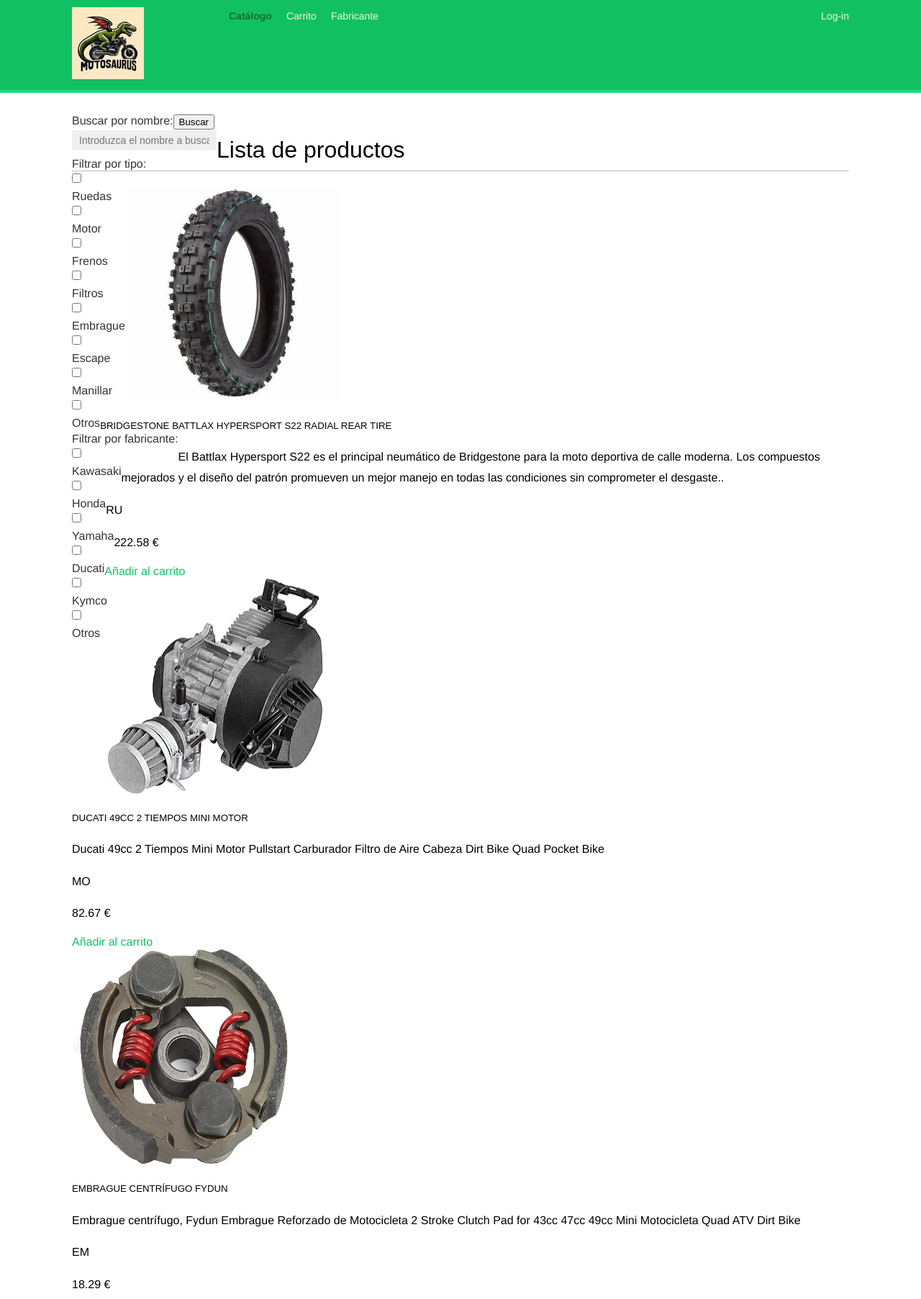
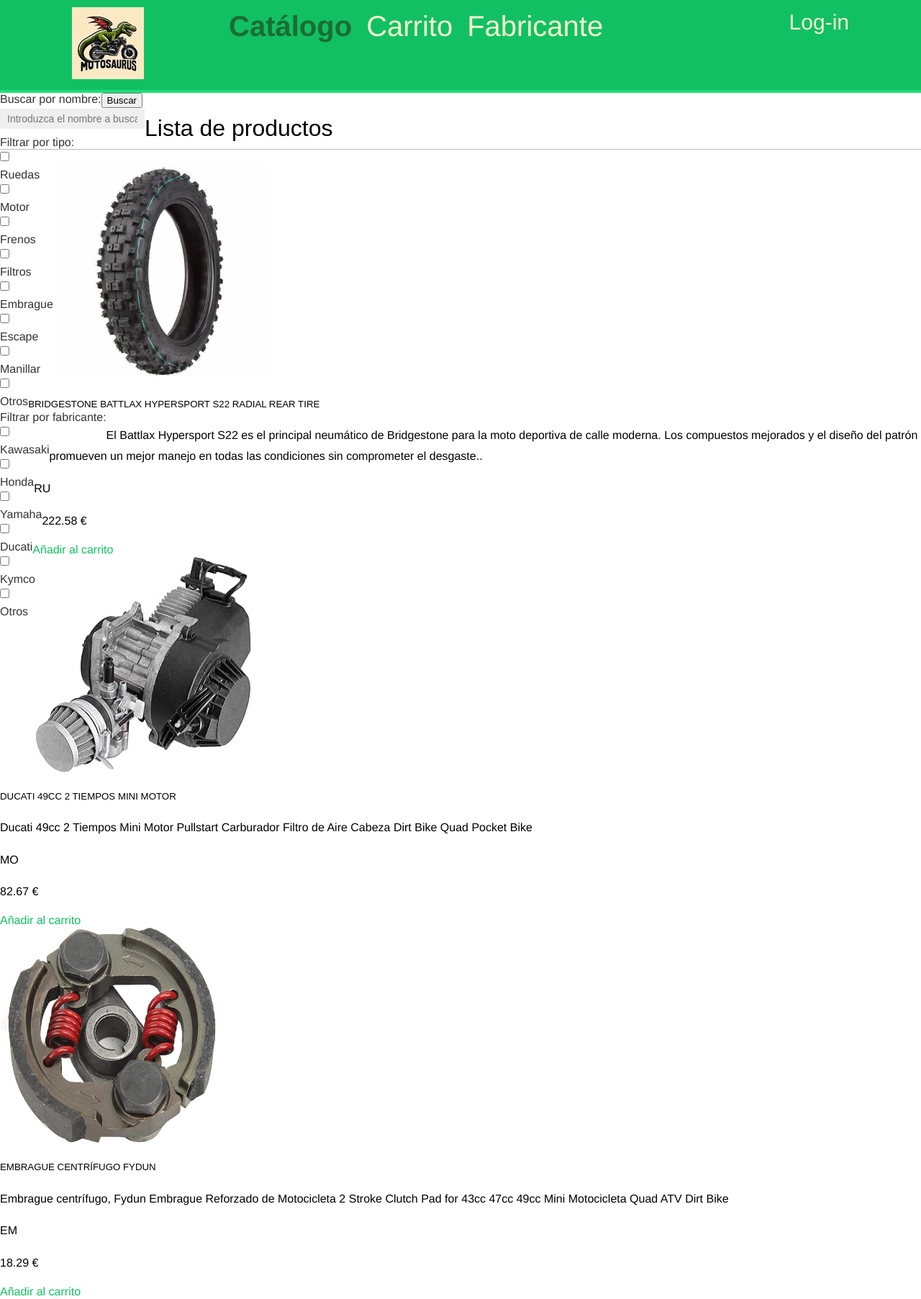
Before and after one commit to Miguel-Angel-Roldan-Garcia/PGPI-3.11-Motosaurio, a Django app: page /account/ in a window 1280 px wide. Shown: the top 1805 px of the page at 72% size. Run offline with Django 4.2, Linux system fonts and the light colour scheme; data comes from the database, SQL or seed files in the repository; some libraries are stand-ins or nearby versions; some web fonts are replaced.

Commit message:
Co-authored-by: Miguel-Angel-Roldan-Garcia <Miguel-Angel-Roldan-Garcia@users.noreply.github.com>

```diff
--- a/motosaurio/account/templates/base.html
+++ b/motosaurio/account/templates/base.html
@@ -8,7 +8,11 @@
 <body>
     <div id="header">
         <span class="logo"><img src="{% static 'images/Logo.png' %}" alt="Logo"></span>
-
+        <style>
+            .menu li {
+                font-size: 40px;
+            }
+        </style>
 
             <ul class="menu">
                 <li {% if section == "dashboard" %}class="selected"{% endif %}>
@@ -22,6 +26,13 @@
                 </li>
             </ul>
 
+        <style>
+
+            .user {
+                font-size: 30px;
+            }
+        </style>
+
         <span class="user">
             {% if request.user.is_authenticated %}
                 Hello {{ request.user.first_name|default:request.user.username }},
@@ -30,11 +41,12 @@
                 <a href="{% url "login" %}">Log-in</a>
             {% endif %}
         </span>
+
      </div>
 
-    <div id="content">
+    <!-- <div id="content"> -->
         {% block content %}
         {% endblock %}
-    </div>
+    <!-- </div> -->
 </body>
 </html>
--- a/motosaurio/shop/static/style.css
+++ b/motosaurio/shop/static/style.css
@@ -1,6 +1,6 @@
 
 body {
-    padding-top: 56px;
+  padding-top: 130px;
 }
 #sidebar{
   margin-top: 56px;
--- a/motosaurio/shop/templates/product_list.html
+++ b/motosaurio/shop/templates/product_list.html
@@ -120,7 +120,8 @@
   </div>
 {% endblock %}
 
-<script src="{% static 'filter.js' %}"></script>
-<script src="https://code.jquery.com/jquery-3.7.1.slim.js"></script>
+
+<script src="https://code.jquery.com/jquery-3.7.1.min.js"></script>
 <script src="https://cdnjs.cloudflare.com/ajax/libs/popper.js/1.14.7/umd/popper.min.js"></script>
 <script src="https://stackpath.bootstrapcdn.com/bootstrap/4.3.1/js/bootstrap.min.js"></script>
+<script src="{% static 'filter.js' %}"></script>
```
Lines whose indentation alone changed are shown as unchanged.
